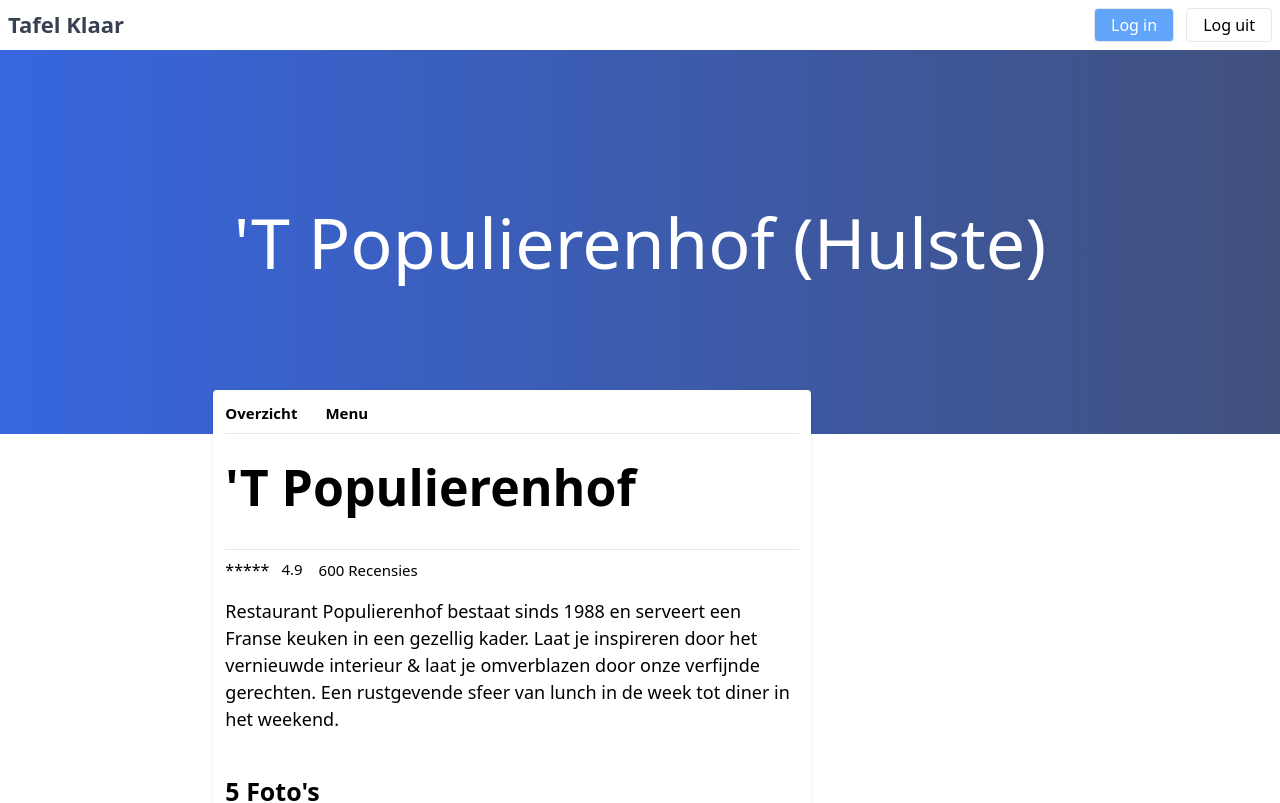
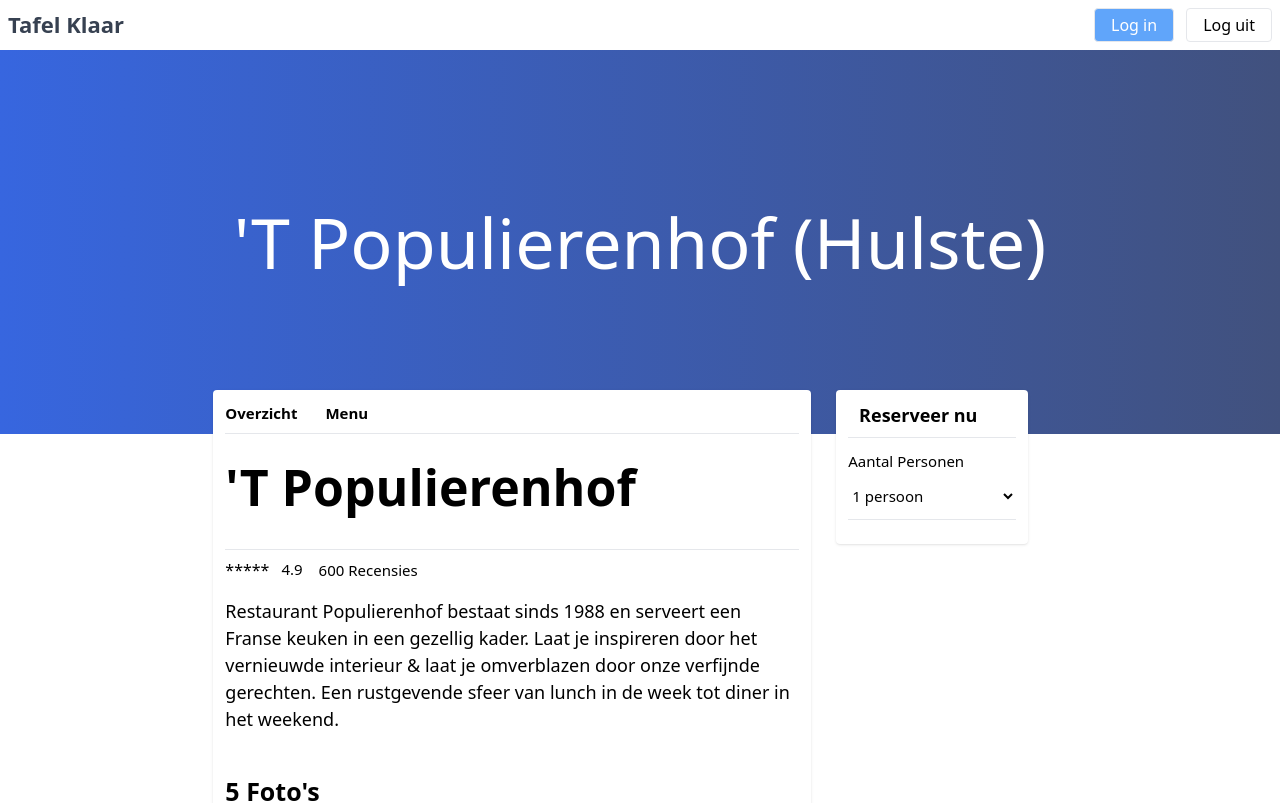
Before and after one commit to CrunchyCheddarStudio/tafelklaar, a Next.js app: page / in a window 1280 px wide. Shown: the top 803 px of the page. Built offline with nearby package versions, Linux system fonts and the light colour scheme.

Commit message:
Update page.tsx

```diff
--- a/app/page.tsx
+++ b/app/page.tsx
@@ -147,6 +147,24 @@ export default function Home() {
             </div>
             {/* REVIEWS */}
           </div>
+          {/* RESERVATION CARD */}
+          <div className="w-[27%] relative text-reg">
+            <div className="fixed w-[15%] bg-white rounded p-3 shadow">
+              <div className="text-center text-black border-b pb-2 font-bold">
+                <h4 className="mr-7 text-lg">Reserveer nu</h4>
+              </div>
+              <div className="my-3 flex flex-col text-black">
+                <label htmlFor="">
+                  Aantal Personen
+                </label>
+                <select name="" className="py-3 border-b font-light bg-white" id="">
+                  <option value="">1 persoon</option>
+                  <option value="">2 personen</option>
+                </select>
+              </div>
+            </div>
+          </div>
+          {/* RESERVATION CARD */}
         </div>
         {/* DESCRIPTION PORTION */}
       </main>
```
